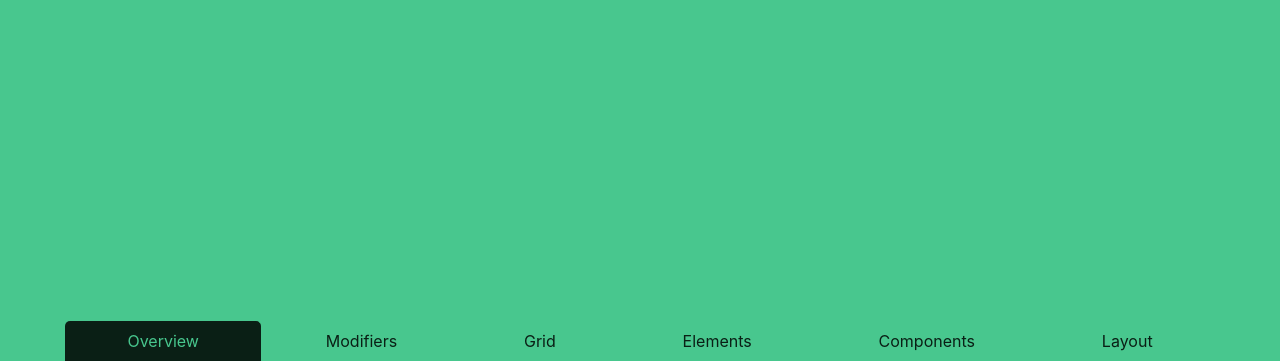
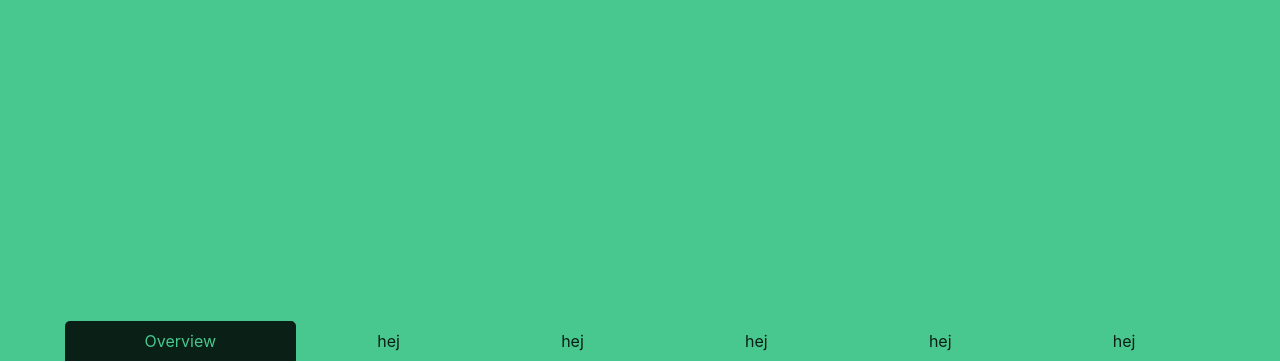
Before and after one commit to Nugget1368/Css-Ramverk-Ovn-12, a plain HTML site: page index.html in a window 1280 px wide. Shown: the part 439-802 px from the top of the page. Drawn offline with nearby package versions, Linux system fonts and the light colour scheme.

Commit message:
changed stuff like crazy

```diff
--- a/index.html
+++ b/index.html
@@ -56,11 +56,11 @@
             <div class="container">
               <ul>
                 <li class="is-active"><a>Overview</a></li>
-                <li><a>Modifiers</a></li>
-                <li><a>Grid</a></li>
-                <li><a>Elements</a></li>
-                <li><a>Components</a></li>
-                <li><a>Layout</a></li>
+                <li><a>hej</a></li>
+                <li><a>hej</a></li>
+                <li><a>hej</a></li>
+                <li><a>hej</a></li>
+                <li><a>hej</a></li>
               </ul>
             </div>
           </nav>
```
